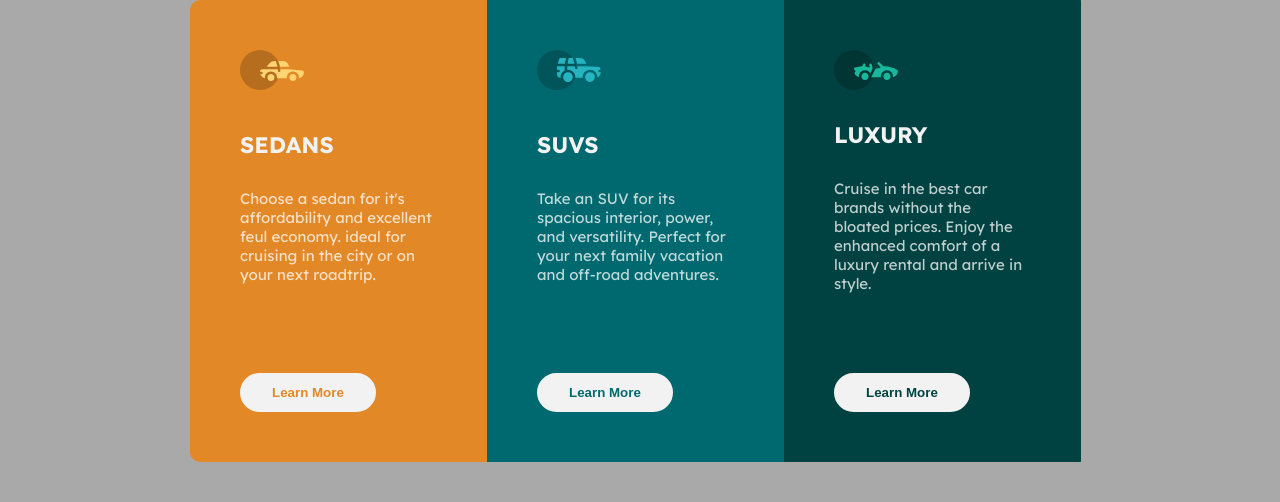
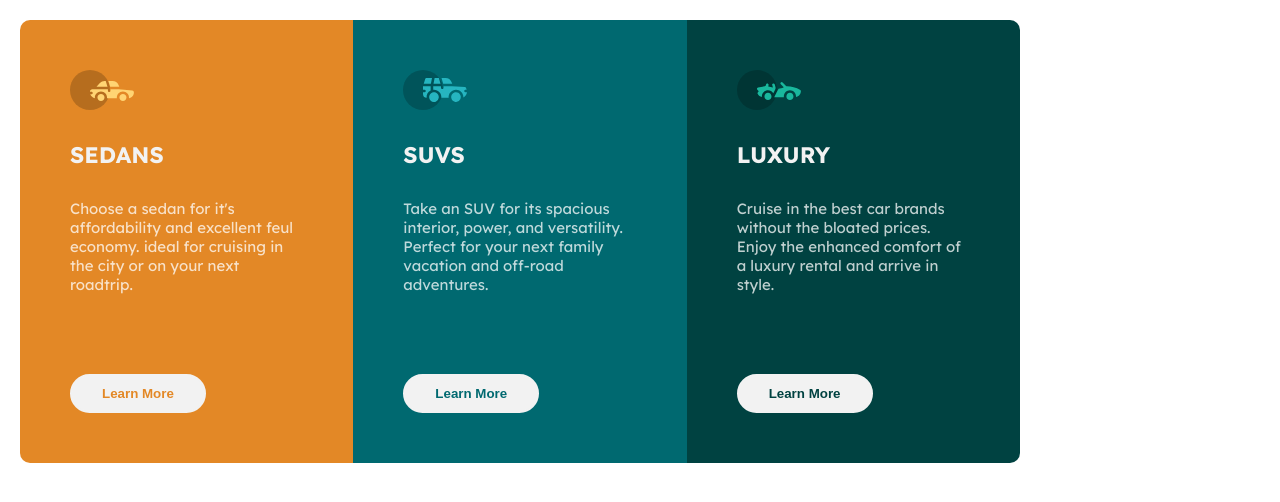
Before and after one commit to Tiaan411/3-column-preview-card, a plain HTML site: page index.html in a window 1280 px wide. Drawn offline with Linux system fonts and the light colour scheme; a web font is replaced by a local one.

Commit message:
removed hard coded height/width from cards and used flex: 1; instead

```diff
--- a/style.css
+++ b/style.css
@@ -11,9 +11,6 @@ body {
     font-family: "Lexend Deca", "Big Shoulders", sans-serif;
     font-weight: 400;
     font-size: 15px;
-    background-color: darkgray;
-    display: flex;
-    justify-content: center;
 }
 
 /* mobile */
@@ -21,9 +18,9 @@ body {
 .main {
     display: flex;
     flex-direction: column;
-    max-width: 300px;
     overflow: hidden;
     border-radius: 10px;
+    margin: 20px;
 }
 
 .card-1 {
@@ -32,8 +29,7 @@ body {
     display: flex;
     flex-direction: column;
     justify-content: space-between;
-    width: 100%;
-    height: auto;
+    flex: 1;
 }
 
 .image {
@@ -79,8 +75,7 @@ body {
     display: flex;
     flex-direction: column;
     justify-content: space-between;
-    width: 100%;
-    height: auto;
+    flex: 1;
 }
 
 /* SUV button */
@@ -106,8 +101,7 @@ body {
     display: flex;
     flex-direction: column;
     justify-content: space-between;
-    width: 100%;
-    height: auto;
+    flex: 1;
 }
 
 /* luxury button */
@@ -132,12 +126,7 @@ body {
 @media (min-width: 768px) {
     .main {
         flex-direction: row;
-        max-width: 900px;
-    }
-
-    .card-1, .card-2, .card-3 {
-        width: 33%;
-        height: auto;
+        max-width: 1000px;
     }
 
     .info {
```
